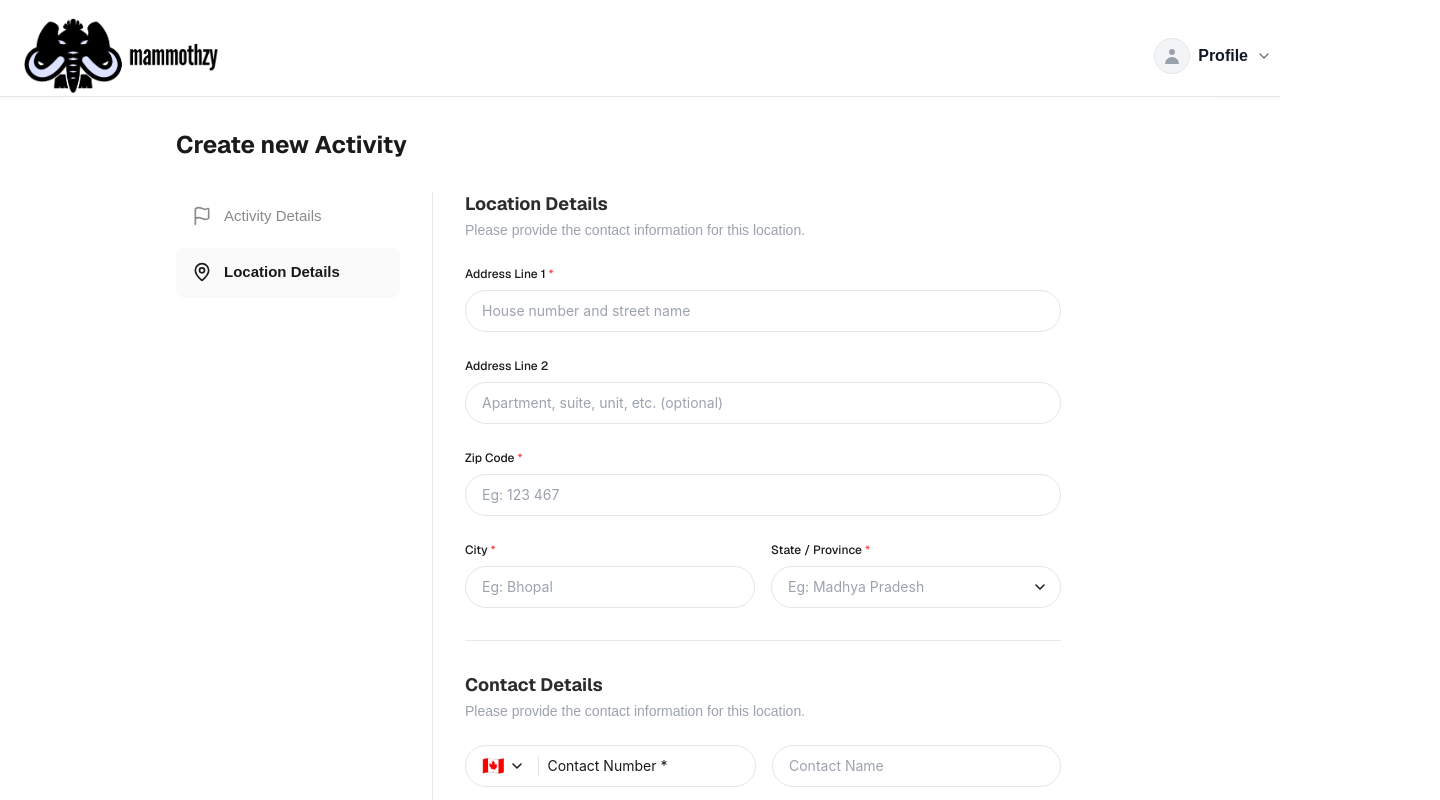
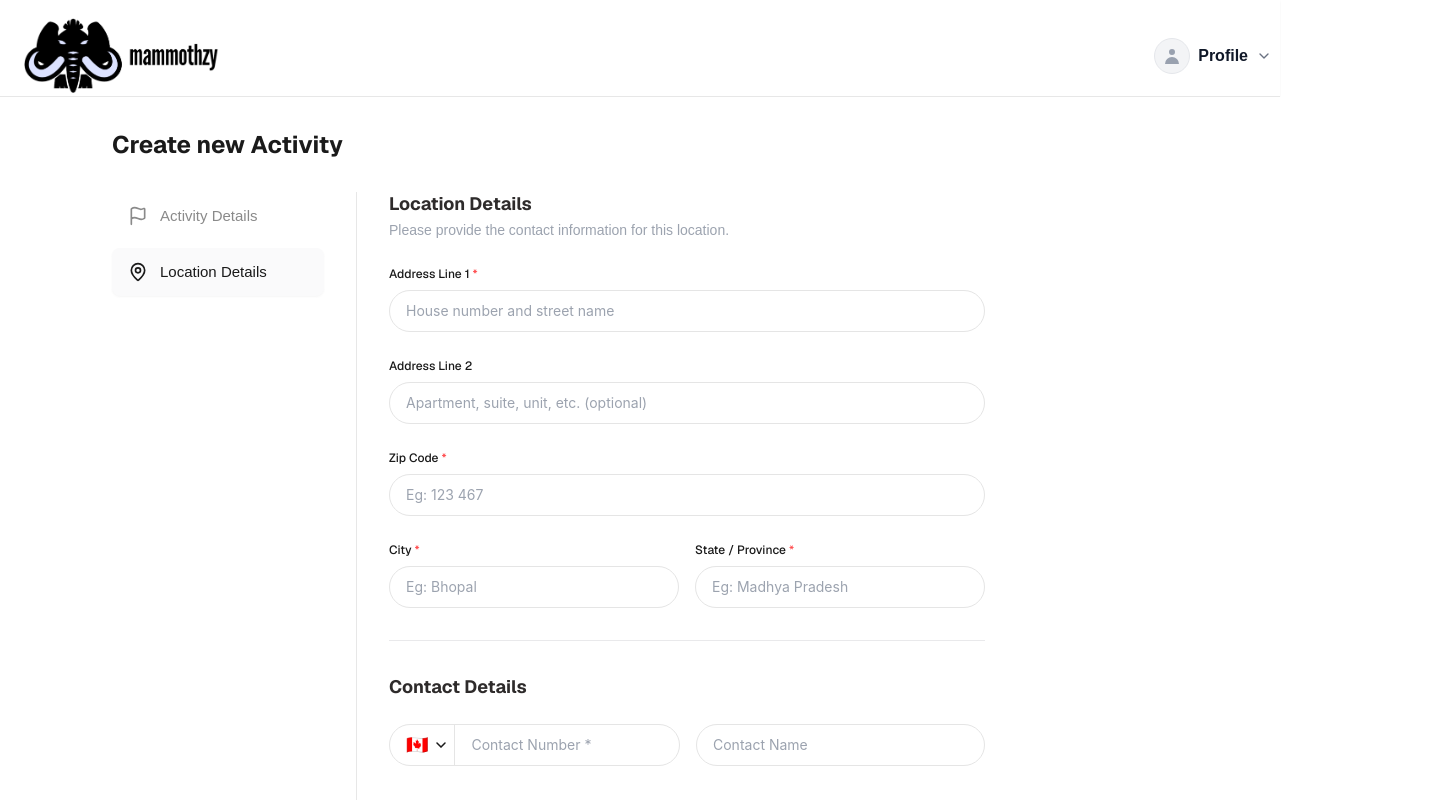
Before and after one commit to thegoddo/mammothzy-app, a Next.js app: page / in a window 1280 px wide. Both pictures are taken after a click on the button "Location Details". Shown: the top 800 px of the page, 1440 px wide, since content can reach past the window. Built offline with nearby package versions, Linux system fonts and the light colour scheme.

Commit message:
Add success overlay component and integrate with form submission in Main layout

```diff
--- a/components/form/LocationDetailsForm.tsx
+++ b/components/form/LocationDetailsForm.tsx
@@ -12,33 +12,36 @@ import { COUNTRY_CODES } from "@/constants/countries";
 // Modular UI components
 import FormField from "../ui/FormField";
 import TextInput from "../ui/TextInput";
+import HoverArrowButton from "../ui/HoveredButton";
 
 // Schema
 import {
   locationDetailsSchema,
   LocationDetailsType,
 } from "@/schemas/locationSchema";
-import HoverArrowButton from "../ui/HoveredButton";
 
-export default function LocationDetailsForm() {
+interface LocationDetailsFormProps {
+  onComplete: () => void;
+}
+
+export default function LocationDetailsForm({ onComplete }: LocationDetailsFormProps) {
   const { formData, updateFormData, setCurrentStep } = useFormContext();
 
-  // --- Custom Dropdown State ---
+  // --- Custom Phone Dropdown State ---
   const [showCountryDropdown, setShowCountryDropdown] = useState(false);
   const [countrySearch, setCountrySearch] = useState("");
   const [selectedCountry, setSelectedCountry] = useState(
-    COUNTRY_CODES.find((c) => c.code === "+1") || COUNTRY_CODES[0],
+    COUNTRY_CODES.find(
+      (c) => c.code === (formData.locationDetails?.countryCode || "+1"),
+    ) || COUNTRY_CODES[0],
   );
 
   const dropdownRef = useRef<HTMLDivElement>(null);
 
-  // Close custom dropdown if user clicks outside of it
+  // Close dropdown on outside click
   useEffect(() => {
     const handleClickOutside = (event: MouseEvent) => {
-      if (
-        dropdownRef.current &&
-        !dropdownRef.current.contains(event.target as Node)
-      ) {
+      if (dropdownRef.current && !dropdownRef.current.contains(event.target as Node)) {
         setShowCountryDropdown(false);
       }
     };
@@ -46,7 +49,6 @@ export default function LocationDetailsForm() {
     return () => document.removeEventListener("mousedown", handleClickOutside);
   }, []);
 
-  // Filter countries based on search input
   const filteredCountries = COUNTRY_CODES.filter(
     (c) =>
       c.country.toLowerCase().includes(countrySearch.toLowerCase()) ||
@@ -58,27 +60,35 @@ export default function LocationDetailsForm() {
     register,
     handleSubmit,
     setValue,
+    getValues,
     formState: { errors },
   } = useForm<LocationDetailsType>({
     resolver: zodResolver(locationDetailsSchema),
     defaultValues: formData.locationDetails || {},
   });
 
-  // Sync the local selected country state with react-hook-form
+  // Sync country code to react-hook-form state
   useEffect(() => {
     setValue("countryCode", selectedCountry.code);
   }, [selectedCountry, setValue]);
 
+  // --- Submission Logic ---
   const onSubmit = (data: LocationDetailsType) => {
+    // 1. Update the global context with the final validated data
     updateFormData("locationDetails", data);
-    setCurrentStep(3); // Move to next step
+
+    // 2. Trigger the Success overlay in Main.tsx
+    onComplete();
   };
 
-  const goBack = () => setCurrentStep(1);
+  const goBack = () => {
+    // Save current draft to context before switching back to Step 1
+    updateFormData("locationDetails", getValues());
+    setCurrentStep(1);
+  };
 
   return (
     <div className="flex flex-col w-[596px] bg-white rounded-xl shrink-0">
-      {/* Header */}
       <div className="flex flex-col w-full mb-6">
         <h3 className="font-sans font-bold text-[18px] leading-6 text-[#2E2B2B]">
           Location Details
@@ -88,17 +98,9 @@ export default function LocationDetailsForm() {
         </p>
       </div>
 
-      {/* Form Container */}
-      <form
-        onSubmit={handleSubmit(onSubmit)}
-        className="flex flex-col w-full gap-6"
-      >
-        {/* Address Lines */}
-        <FormField
-          label="Address Line 1"
-          required
-          error={errors.address1?.message}
-        >
+      <form onSubmit={handleSubmit(onSubmit)} className="flex flex-col w-full gap-6">
+        {/* Address Fields */}
+        <FormField label="Address Line 1" required error={errors.address1?.message}>
           <TextInput
             {...register("address1")}
             placeholder="House number and street name"
@@ -110,11 +112,9 @@ export default function LocationDetailsForm() {
           <TextInput
             {...register("address2")}
             placeholder="Apartment, suite, unit, etc. (optional)"
-            error={!!errors.address2}
           />
         </FormField>
 
-        {/* Zip Code */}
         <FormField label="Zip Code" required error={errors.zip?.message}>
           <TextInput
             {...register("zip")}
@@ -123,7 +123,7 @@ export default function LocationDetailsForm() {
           />
         </FormField>
 
-        {/* City and State Row */}
+        {/* City & State Row */}
         <div className="flex gap-4 w-full">
           <div className="flex-1">
             <FormField label="City" required error={errors.city?.message}>
@@ -136,145 +136,82 @@ export default function LocationDetailsForm() {
           </div>
 
           <div className="flex-1">
-            <FormField
-              label="State / Province"
-              required
-              error={errors.state?.message}
-            >
-              <div className="relative w-full h-10.5">
-                {/* Editable Input with Datalist */}
+            <FormField label="State / Province" required error={errors.state?.message}>
+              <div className="relative w-full h-[42px]">
                 <input
                   {...register("state")}
                   list="state-options"
                   placeholder="Eg: Madhya Pradesh"
-                  autoComplete="off"
                   className={`w-full h-full pl-4 pr-10 bg-white border rounded-full text-sm focus:outline-none focus:ring-1 focus:ring-black transition-all ${
                     errors.state ? "border-red-500" : "border-[#E5E5E5]"
-                  } [&::-webkit-calendar-picker-indicator]:opacity-0 [&::-webkit-calendar-picker-indicator]:absolute [&::-webkit-calendar-picker-indicator]:right-0 [&::-webkit-calendar-picker-indicator]:w-10 [&::-webkit-calendar-picker-indicator]:h-full [&::-webkit-calendar-picker-indicator]:cursor-pointer`}
+                  }`}
                 />
-
-                {/* Custom Arrow Icon for State */}
-                <div className="absolute inset-y-0 right-4 flex items-center pointer-events-none">
-                  <svg width="10" height="6" viewBox="0 0 10 6" fill="none">
-                    <path
-                      d="M1 1L5 5L9 1"
-                      stroke="#1A1A1A"
-                      strokeWidth="1.5"
-                      strokeLinecap="round"
-                    />
-                  </svg>
-                </div>
-              </div>
-
                 <datalist id="state-options">
                   {INDIAN_STATES.map((state) => (
                     <option key={state} value={state} />
                   ))}
                 </datalist>
+              </div>
             </FormField>
           </div>
         </div>
 
-        {/* Horizontal Divider */}
-        <div className="w-[596px] h-0 border-t border-[#E9E9EB] mt-2 mb-2" />
+        <div className="w-full h-px bg-[#E9E9EB] my-2" />
 
-        {/* Contact Details Section */}
-        <div className="flex flex-col w-full gap-[24px]">
-          <div className="w-full">
-            <h3 className="font-sans font-bold text-[18px] leading-6 text-[#2E2B2B]">
-              Contact Details
-            </h3>
-            <p className="text-sm text-[#9CA3AF] mt-1">
-              Please provide the contact information for this location.
-            </p>
-          </div>
+        {/* Contact Details */}
+        <div className="flex flex-col w-full gap-6">
+          <h3 className="font-sans font-bold text-[18px] text-[#2E2B2B]">Contact Details</h3>
 
-          {/* Contact Row: Phone | Name */}
           <div className="flex items-center w-full gap-4">
-            {/* Custom Phone Number Input with Searchable Country Code */}
-            <div className="flex-1 relative flex items-center h-[42px] bg-white border border-[#E5E5E5] rounded-full transition-all focus-within:ring-1 focus-within:ring-black">
-              {/* Custom Searchable Dropdown Trigger */}
+            {/* Custom Phone Input */}
+            <div className="flex-1 relative flex items-center h-[42px] bg-white border border-[#E5E5E5] rounded-full focus-within:ring-1 focus-within:ring-black">
               <div
                 ref={dropdownRef}
-                className="relative flex items-center h-full pl-4 pr-2 cursor-pointer"
+                className="relative flex items-center h-full pl-4 pr-2 cursor-pointer border-r border-[#E5E5E5]"
                 onClick={() => setShowCountryDropdown(!showCountryDropdown)}
               >
-                {/* Visual Representation */}
                 <span className="text-lg mr-2">{selectedCountry.flag}</span>
                 <svg width="10" height="6" viewBox="0 0 10 6" fill="none">
-                  <path
-                    d="M1 1L5 5L9 1"
-                    stroke="#1A1A1A"
-                    strokeWidth="1.5"
-                    strokeLinecap="round"
-                    strokeLinejoin="round"
-                  />
+                  <path d="M1 1L5 5L9 1" stroke="#1A1A1A" strokeWidth="1.5" strokeLinecap="round" />
                 </svg>
 
-                {/* The Open Dropdown Menu */}
                 {showCountryDropdown && (
-                  <div
-                    className="absolute top-[48px] left-0 w-[240px] bg-white border border-[#E5E5E5] rounded-[12px] shadow-lg z-50 overflow-hidden flex flex-col"
-                    onClick={(e) => e.stopPropagation()}
-                  >
-                    {/* Search Input */}
-                    <div className="p-2 border-b border-[#E5E5E5] bg-gray-50">
+                  <div className="absolute top-[48px] left-0 w-[240px] bg-white border border-[#E5E5E5] rounded-xl shadow-xl z-50 overflow-hidden">
+                    <div className="p-2 bg-gray-50 border-b">
                       <input
                         type="text"
-                        placeholder="Search country or code..."
-                        className="w-full bg-white border border-[#E5E5E5] rounded-md px-3 py-1.5 text-sm focus:outline-none focus:ring-1 focus:ring-black"
+                        placeholder="Search..."
+                        className="w-full px-3 py-1 text-sm border rounded"
                         value={countrySearch}
                         onChange={(e) => setCountrySearch(e.target.value)}
-                        autoFocus
+                        onClick={(e) => e.stopPropagation()}
                       />
                     </div>
-
-                    {/* Filtered List */}
                     <div className="max-h-[200px] overflow-y-auto">
-                      {filteredCountries.length > 0 ? (
-                        filteredCountries.map((item) => (
+                      {filteredCountries.map((item) => (
                         <div
-                            key={item.code + item.country}
-                            className="flex items-center px-4 py-2 hover:bg-gray-100 cursor-pointer text-sm text-[#1A1A1A] transition-colors"
+                          key={item.code}
+                          className="px-4 py-2 hover:bg-gray-100 text-sm cursor-pointer"
                           onClick={() => {
                             setSelectedCountry(item);
-                              setValue("countryCode", item.code);
                             setShowCountryDropdown(false);
-                              setCountrySearch("");
                           }}
                         >
-                            <span className="text-lg mr-3">{item.flag}</span>
-                            <span className="font-medium mr-2">
-                              {item.country}
-                            </span>
-                            <span className="text-[#9CA3AF] ml-auto">
-                              {item.code}
-                            </span>
+                          {item.flag} {item.country} ({item.code})
                         </div>
-                        ))
-                      ) : (
-                        <div className="px-4 py-3 text-sm text-[#9CA3AF] text-center">
-                          No countries found
-                        </div>
-                      )}
+                      ))}
                     </div>
                   </div>
                 )}
               </div>
-
-              {/* Vertical Divider */}
-              <div className="h-[20px] w-px bg-[#E5E5E5] mx-2"></div>
-
-              {/* Phone Number Input */}
               <input
                 type="tel"
                 placeholder="Contact Number *"
-                className="flex-1 h-full bg-transparent border-none focus:outline-none text-sm placeholder:text-[#1A1A1A] pr-4"
+                className="flex-1 h-full bg-transparent px-4 text-sm outline-none"
                 {...register("phoneNumber")}
               />
             </div>
 
-            {/* Contact Name Input */}
             <div className="flex-1">
               <TextInput
                 {...register("contactName")}
@@ -284,20 +221,14 @@ export default function LocationDetailsForm() {
               />
             </div>
           </div>
-          {/* Error messages for contact fields if needed */}
-          {(errors.phoneNumber || errors.contactName) && (
-            <div className="text-red-500 text-[10px] mt-[-16px]">
-              Please ensure contact name and a valid phone number are provided.
-            </div>
-          )}
         </div>
 
-        {/* Navigation Buttons */}
-        <div className="flex w-[197px] h-[46px] gap-[10px]">
+        {/* Navigation */}
+        <div className="flex justify-between items-center w-full pt-8 border-t border-[#E5E5E5] mt-6">
           <button
             type="button"
             onClick={goBack}
-            className="px-8 py-3 rounded-full border border-[#E5E5E5] text-[#1A1A1A] hover:bg-gray-50 transition-all font-medium text-sm"
+            className="px-8 py-3 rounded-full border border-[#E5E5E5] text-[#1A1A1A] font-medium text-sm hover:bg-gray-50 transition-colors h-12"
           >
             Previous
           </button>
--- a/components/layout/Main.tsx
+++ b/components/layout/Main.tsx
@@ -1,35 +1,47 @@
 "use client";
+import React, { useState } from "react";
 import { Flag, MapPin } from "lucide-react";
 import ActivityDetailsForm from "../form/ActivityDetailsForm";
 import LocationDetailsForm from "../form/LocationDetailsForm";
+import { Success } from "./Success";
 import { useFormContext } from "../../context/FormContext";
 
 export default function Main() {
   const { currentStep, setCurrentStep } = useFormContext();
+  const [isSubmitted, setIsSubmitted] = useState(false);
 
   return (
-    // Changed min-h to screen or a large value to allow scrolling
-    <main className="flex flex-col w-full max-w-6xl min-h-screen pt-8 pb-8 px-28 gap-16 bg-white border-b border-[#E7E7E7] mx-auto">
-      {/* REMOVED h-[1073px] - changed to h-auto to allow dynamic growth */}
-      <div className="flex flex-col w-full h-auto gap-8">
-        <div className="flex w-full h-auto gap-2.5">
-          <h2 className="font-sans font-bold text-2xl leading-[130%] align-middle text-[#1A1A1A]">
+    <main className="relative flex flex-col w-[1440px] min-h-screen pt-8 pb-8 px-[112px] gap-[60px] bg-white border-b border-[#E7E7E7] mx-auto overflow-visible">
+      {/* SUCCESS OVERLAY: Only shows when isSubmitted is true */}
+      {isSubmitted && (
+        <div className="fixed inset-0 z-[100] flex items-center justify-center bg-black/20 backdrop-blur-sm">
+          <Success onClose={() => setIsSubmitted(false)} />
+        </div>
+      )}
+
+      <div className="flex flex-col w-[1216px] h-auto gap-[32px] overflow-visible">
+        <div className="flex w-full h-auto gap-[10px]">
+          <h2 className="font-sans font-bold text-[24px] leading-[130%] text-[#1A1A1A]">
             Create new Activity
           </h2>
         </div>
-        <div className="flex flex-row gap-8">
-          <aside className="sticky top-[180px] flex flex-col w-56 bg-white z-10 gap-2 self-start">
+
+        <div className="flex flex-row items-stretch gap-8 overflow-visible">
+          {/* Sidebar */}
+          <aside className="sticky top-[100px] flex flex-col w-[212px] shrink-0 bg-white z-10 gap-2 self-start h-fit">
             <button
               type="button"
               onClick={() => setCurrentStep(1)}
-              className={`flex w-full h-12 items-center px-4 py-2 gap-3 rounded-lg transition-all text-left ${
+              className={`flex w-full h-[48px] items-center px-4 py-2 gap-[12px] rounded-[8px] transition-all text-left ${
                 currentStep === 1
                   ? "bg-[#FAFAFB] shadow-[0px_1px_2px_0px_#55494B0D] text-[#1A1A1A] font-bold"
                   : "bg-transparent text-[#8A8A8A] font-medium hover:bg-gray-50"
               }`}
             >
-              <Flag className="w-5 h-5" />
-              <span className="text-[15px] leading-6 whitespace-nowrap">
+              <Flag
+                className={`w-5 h-5 ${currentStep === 1 ? "text-[#1A1A1A]" : "text-[#8A8A8A]"}`}
+              />
+              <span className="text-[15px] font-medium leading-6 whitespace-nowrap">
                 Activity Details
               </span>
             </button>
@@ -37,22 +49,33 @@ export default function Main() {
             <button
               type="button"
               onClick={() => setCurrentStep(2)}
-              className={`flex w-full h-12 items-center px-4 py-2 gap-3 rounded-lg transition-all text-left ${
+              className={`flex w-full h-[48px] items-center px-4 py-2 gap-[12px] rounded-[8px] transition-all text-left ${
                 currentStep === 2
                   ? "bg-[#FAFAFB] shadow-[0px_1px_2px_0px_#55494B0D] text-[#1A1A1A] font-bold"
                   : "bg-transparent text-[#8A8A8A] font-medium hover:bg-gray-50"
               }`}
             >
-              <MapPin className="w-5 h-5" />
-              <span className="text-[15px] leading-6 whitespace-nowrap">
+              <MapPin
+                className={`w-5 h-5 ${currentStep === 2 ? "text-[#1A1A1A]" : "text-[#8A8A8A]"}`}
+              />
+              <span className="text-[15px] font-medium leading-6 whitespace-nowrap">
                 Location Details
               </span>
             </button>
           </aside>
-          <div className="w-px bg-[#E7E7E7] self-stretch" />
-          <div className="flex-1">
+
+          {/* Vertical Divider */}
+          <div
+            className="w-px bg-[#E7E7E7] transition-all duration-500 ease-in-out shrink-0"
+            style={{ height: currentStep === 1 ? "1010px" : "676px" }}
+          />
+
+          {/* Form Content Area */}
+          <div className="flex-1 min-w-0">
             {currentStep === 1 && <ActivityDetailsForm />}
-            {currentStep === 2 && <LocationDetailsForm />}
+            {currentStep === 2 && (
+              <LocationDetailsForm onComplete={() => setIsSubmitted(true)} />
+            )}
           </div>
         </div>
       </div>
--- /dev/null
+++ b/components/layout/Success.tsx
@@ -0,0 +1,52 @@
+"use client";
+import Image from "next/image";
+
+interface SuccessProps {
+  onClose?: () => void;
+}
+
+export function Success({ onClose }: SuccessProps) {
+  return (
+    <div className="relative flex flex-col items-center justify-center w-[510px] h-[211px] rounded-[16px] p-[32px] bg-white shadow-[20px_20px_20px_0px_#00000014] border border-[#E7E7E7]">
+      {/* Close Button - Positioned in the top right corner */}
+      <button
+        onClick={onClose}
+        className="absolute top-4 right-4 flex items-center justify-center w-8 h-8 rounded-full bg-[#F2F2F2] hover:bg-gray-200 transition-colors"
+      >
+        <svg
+          width="10"
+          height="10"
+          viewBox="0 0 10 10"
+          fill="none"
+          xmlns="http://www.w3.org/2000/svg"
+        >
+          <path
+            d="M5 3.88906L8.88906 0L10 1.11094L6.11094 5L10 8.88906L8.88906 10L5 6.11094L1.11094 10L0 8.88906L3.88906 5L0 1.11094L1.11094 0L5 3.88906Z"
+            fill="#1A1A1A"
+          />
+        </svg>
+      </button>
+
+      {/* Content Container */}
+      <div className="flex flex-col items-center gap-[24px]">
+        {/* Success Icon Circle */}
+        <div className="flex items-center justify-center w-[100px] h-[100px] rounded-full bg-[#DCE2FF]">
+          {/* Replace with your green checkmark image */}
+          <div className="relative w-[60px] h-[60px]">
+            <Image
+              src="/success.png"
+              alt="Success"
+              fill
+              className="object-contain"
+            />
+          </div>
+        </div>
+
+        {/* Text */}
+        <h3 className="font-sans font-bold text-[28px] leading-none text-[#1A1A1A] text-center">
+          Form Submitted
+        </h3>
+      </div>
+    </div>
+  );
+}
```
Also changed, not shown: public/success.png (added). Lines whose indentation alone changed are shown as unchanged.
